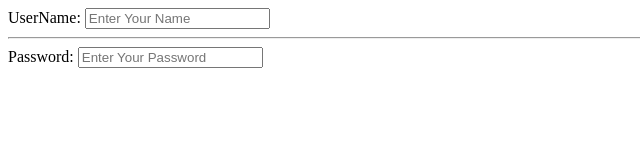
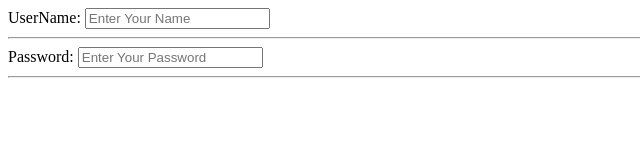
Before and after one commit to Tejas-Khurd-dev/html-dev-portfolio, a plain HTML site: page html/level5/Basic_Form_1.html in a window 1280 px wide. Shown: the whole page, without its empty margins (0-640 px from the left). Drawn offline with Linux system fonts and the light colour scheme.

Commit message:
Add level 5 in html folder

```diff
--- a/html/level5/Basic_Form_1.html
+++ b/html/level5/Basic_Form_1.html
@@ -9,7 +9,7 @@
     <form>
         UserName: <input type="text" placeholder="Enter Your Name" required> <hr>
 
-        Password: <input type="password" placeholder="Enter Your Password" required>
+        Password: <input type="password" placeholder="Enter Your Password" required> <hr>
     </form>
 </body>
 </html>
```
Also changed, not shown: html/level5/Basic_Form_2.html (+2 -0 lines).
